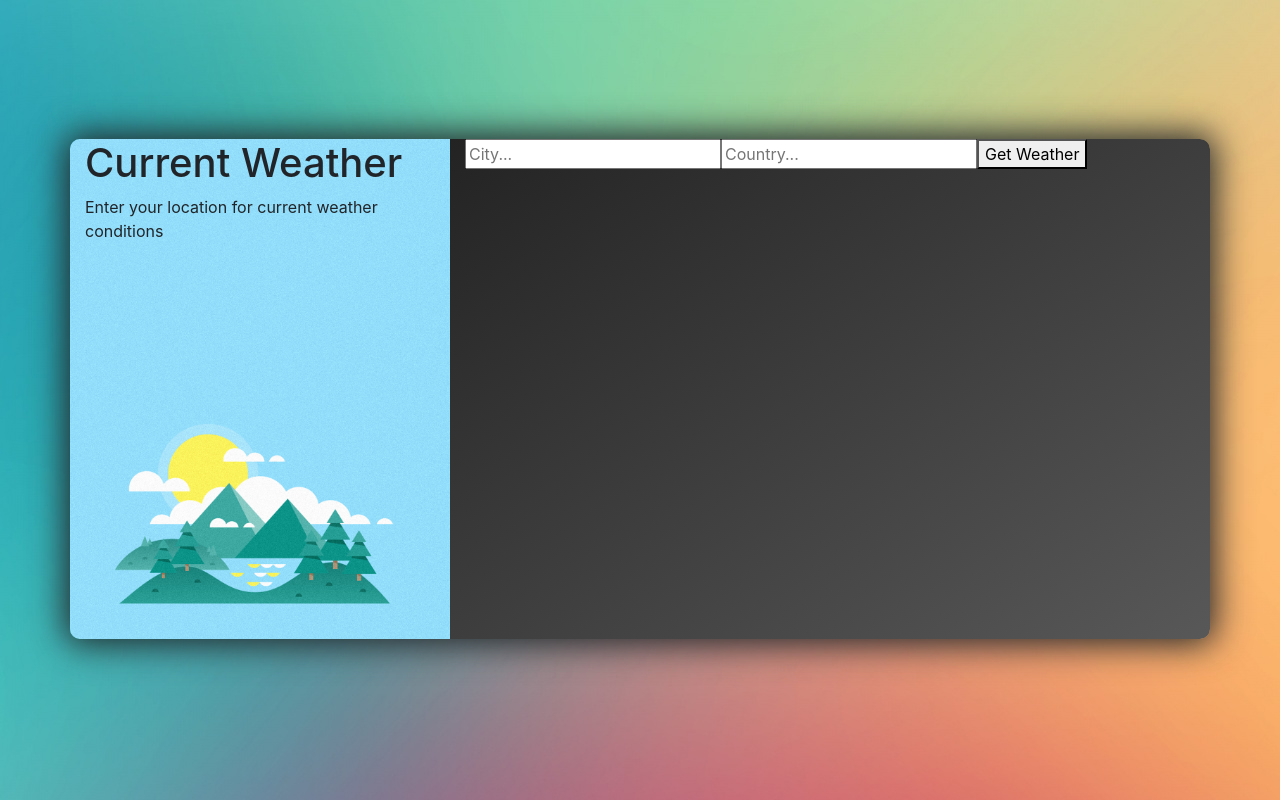
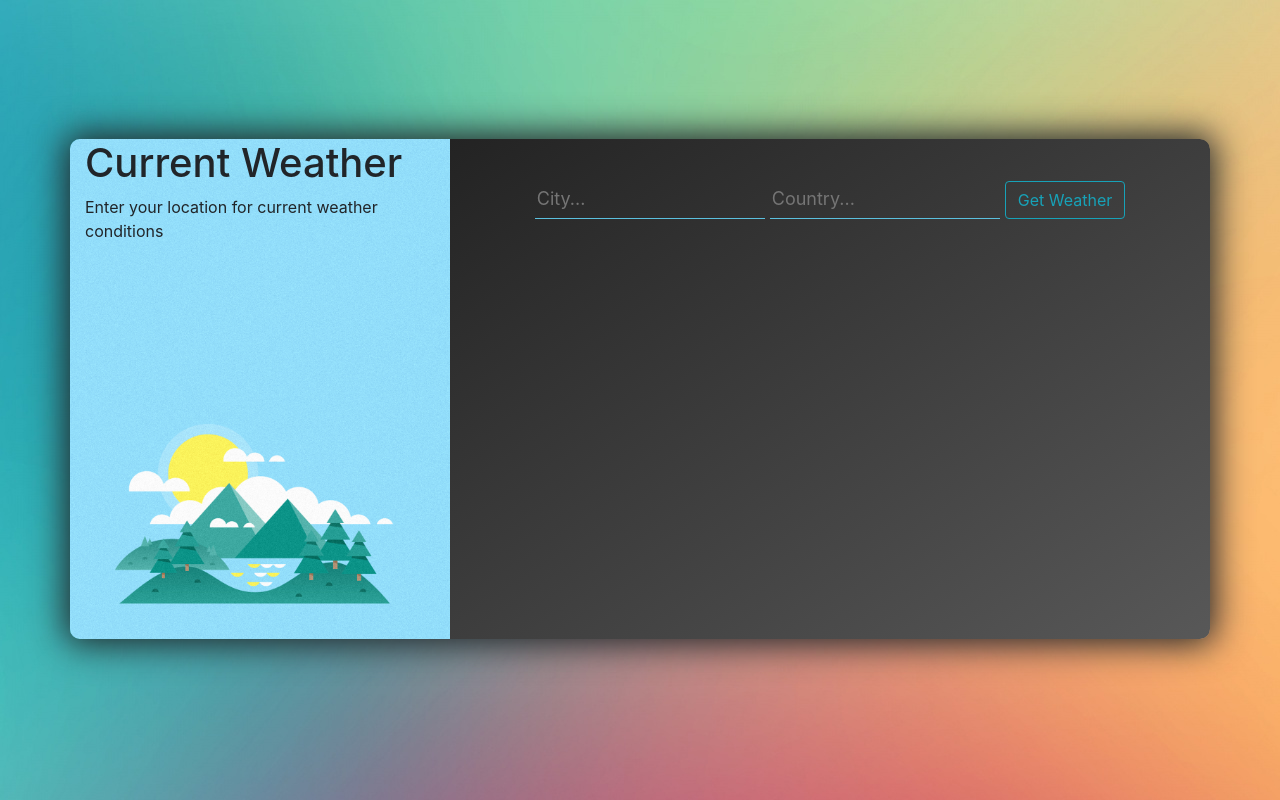
Before and after one commit to NathanB09/react-weather-app, a React (Create React App) app: page / in a window 1280 px wide. Built offline with nearby package versions, Linux system fonts and the light colour scheme; no server answers.

Commit message:
added form inputs for city and country

```diff
--- a/src/components/Form.js
+++ b/src/components/Form.js
@@ -1,11 +1,12 @@
 import React from 'react';
+import './Form.css'
 
 const Form = ({ handleSubmit }) => {
   return (
-    <form onSubmit={handleSubmit}>
-      <input type='text' name='city' placeholder='City...' />
-      <input type='text' name='country' placeholder='Country...' />
-      <button>Get Weather</button>
+    <form className='form' onSubmit={handleSubmit}>
+      <input className='input' type='text' name='city' placeholder='City...' />
+      <input className='input' type='text' name='country' placeholder='Country...' />
+      <button className='btn btn-outline-info'>Get Weather</button>
     </form>
   );
 };
```
